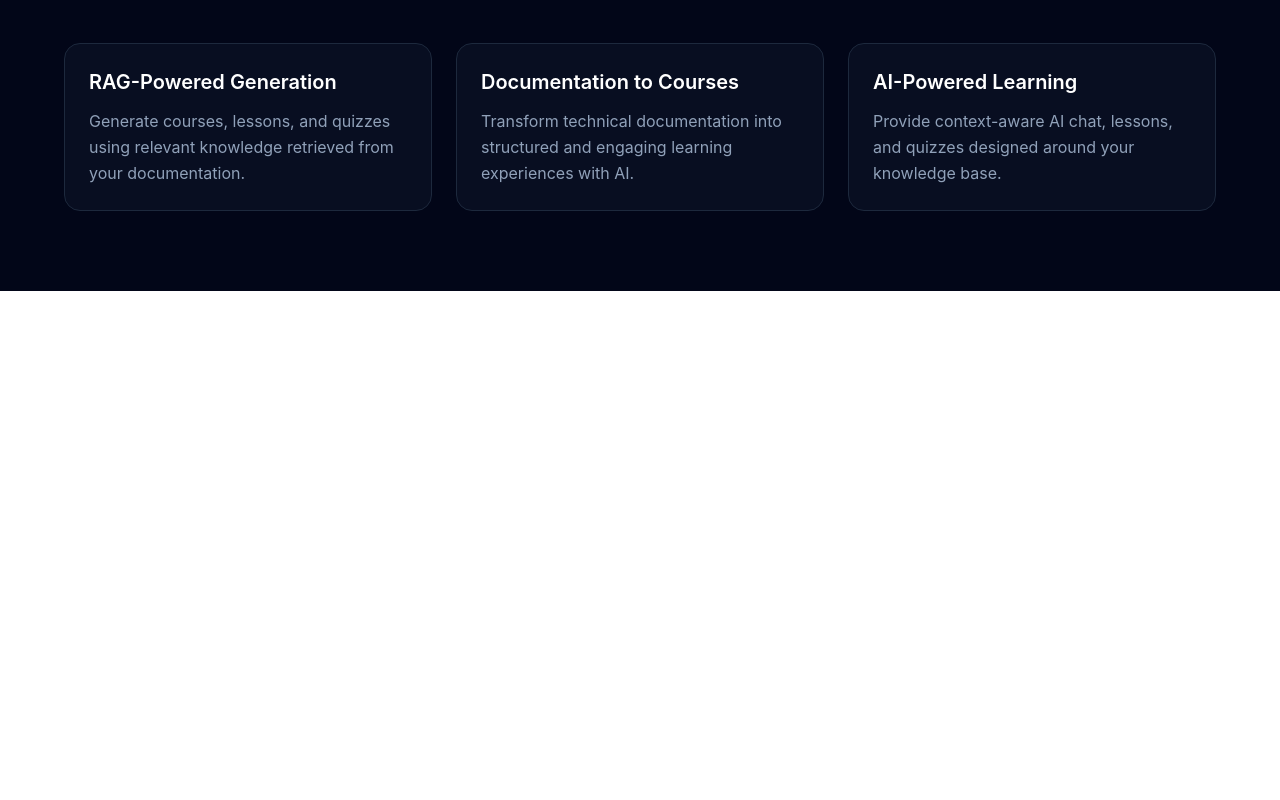
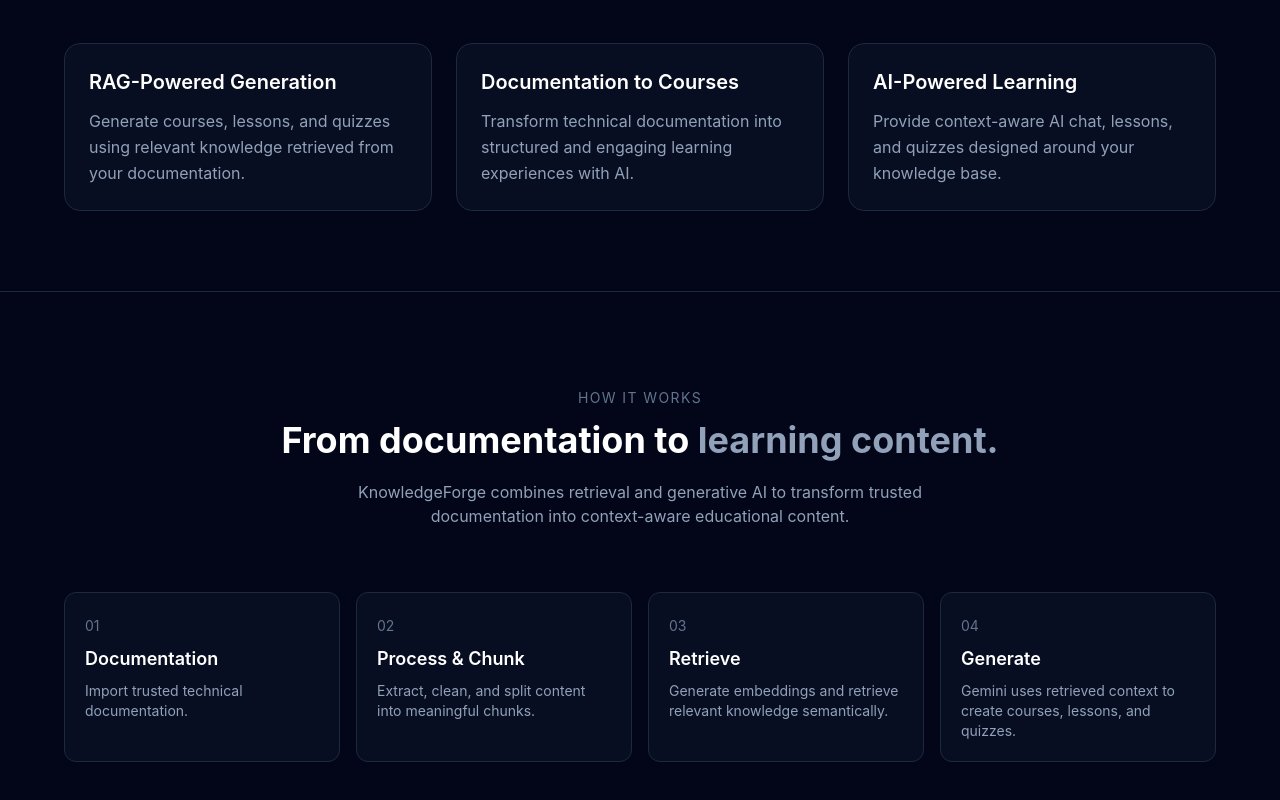
Before and after one commit to hassan2193/knowledge-forge, a React (Vite) app in the folder Frontend/: page / in a window 1280 px wide. Shown: the part 831-1631 px from the top of the page. Before the commit the page ends 1122 px from the top, so only its background shows below. Built offline with nearby package versions, Linux system fonts and the light colour scheme.

Commit message:
feat: add RAG pipeline section

```diff
--- a/Frontend/src/pages/Landing.jsx
+++ b/Frontend/src/pages/Landing.jsx
@@ -107,6 +107,75 @@
 
 </section>
 
+{/* RAG Pipeline Section */}
+<section className="px-6 py-24 border-t border-slate-800">
+
+  <div className="max-w-6xl mx-auto">
+
+    <div className="text-center mb-16">
+      <p className="text-sm uppercase tracking-widest text-slate-500">
+        How It Works
+      </p>
+
+      <h2 className="text-4xl font-bold mt-3">
+        From documentation to
+        <span className="text-slate-400"> learning content.</span>
+      </h2>
+
+      <p className="max-w-2xl mx-auto mt-5 text-slate-400">
+        KnowledgeForge combines retrieval and generative AI to
+        transform trusted documentation into context-aware educational content.
+      </p>
+    </div>
+
+    <div className="grid md:grid-cols-4 gap-4">
+
+      <div className="p-5 rounded-xl border border-slate-800 bg-slate-900/50">
+        <span className="text-slate-500 text-sm">01</span>
+        <h3 className="text-lg font-semibold mt-2">
+          Documentation
+        </h3>
+        <p className="text-sm text-slate-400 mt-2">
+          Import trusted technical documentation.
+        </p>
+      </div>
+
+      <div className="p-5 rounded-xl border border-slate-800 bg-slate-900/50">
+        <span className="text-slate-500 text-sm">02</span>
+        <h3 className="text-lg font-semibold mt-2">
+          Process & Chunk
+        </h3>
+        <p className="text-sm text-slate-400 mt-2">
+          Extract, clean, and split content into meaningful chunks.
+        </p>
+      </div>
+
+      <div className="p-5 rounded-xl border border-slate-800 bg-slate-900/50">
+        <span className="text-slate-500 text-sm">03</span>
+        <h3 className="text-lg font-semibold mt-2">
+          Retrieve
+        </h3>
+        <p className="text-sm text-slate-400 mt-2">
+          Generate embeddings and retrieve relevant knowledge semantically.
+        </p>
+      </div>
+
+      <div className="p-5 rounded-xl border border-slate-800 bg-slate-900/50">
+        <span className="text-slate-500 text-sm">04</span>
+        <h3 className="text-lg font-semibold mt-2">
+          Generate
+        </h3>
+        <p className="text-sm text-slate-400 mt-2">
+          Gemini uses retrieved context to create courses, lessons, and quizzes.
+        </p>
+      </div>
+
+    </div>
+
+  </div>
+
+</section>
+
     </div>
   )
 }
```
